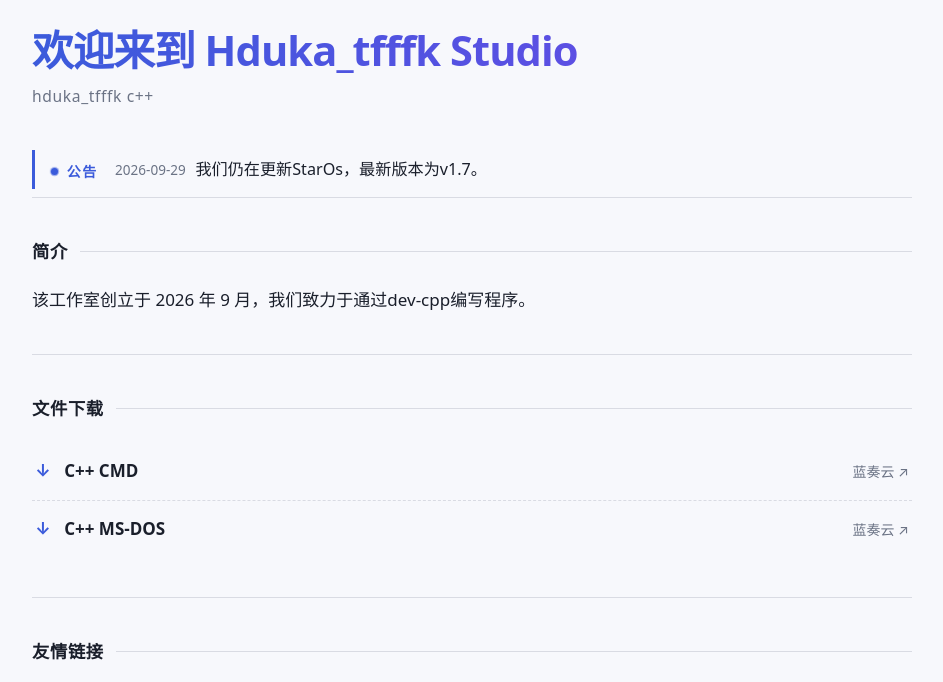
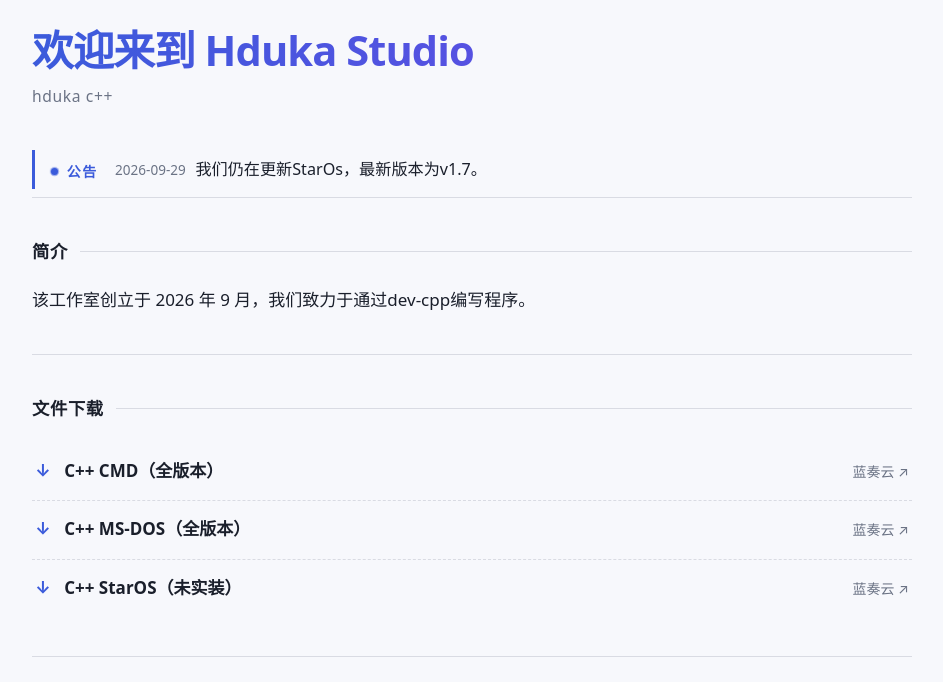
Before and after one commit to hduka/studio, a plain HTML site: page index.html in a window 1280 px wide. Shown: the part 419-1101 px from the top of the page, without its empty margins (168-1111 px from the left). Drawn offline with Linux system fonts and the light colour scheme.

Commit message:
Add files via upload

```diff
--- a/index.html
+++ b/index.html
@@ -5,7 +5,7 @@
 <meta name="viewport" content="width=device-width, initial-scale=1">
 <meta name="description" content="Hduka_tfffk Studio —— 2026 年 9 月创立的个人开发工作室，提供 C++ 命令行工具下载。">
 <meta name="theme-color" content="#3b5bdb">
-<title>Hduka_tfffk Studio | hduka_tfffk.dev</title>
+<title>Hduka Studio | hduka cpp</title>
 
 <style>
   /* ---------- 主题变量 ---------- */
@@ -354,9 +354,9 @@
 
   <header class="hero wrap">
     <img src="https://cdn.luogu.com.cn/upload/image_hosting/bkkzfzgo.png"
-         alt="Hduka_tfffk Studio 横幅图片">
-    <h1>欢迎来到 Hduka_tfffk Studio</h1>
-    <p class="tagline">hduka_tfffk c++</p>
+         alt="Hduka Studio 横幅图片">
+    <h1>欢迎来到 Hduka Studio</h1>
+    <p class="tagline">hduka c++</p>
   </header>
 
   <main class="wrap">
@@ -383,7 +383,7 @@
           <a href="https://wwavf.lanzout.com/iPwOZ46zpl9g"
              target="_blank" rel="noopener noreferrer">
             <span class="mark" aria-hidden="true">↓</span>
-            <span class="name">C++ CMD</span>
+            <span class="name">C++ CMD（全版本）</span>
             <span class="meta">蓝奏云 ↗</span>
           </a>
         </li>
@@ -391,7 +391,15 @@
           <a href="https://wwavf.lanzout.com/iWk294adoq1e"
              target="_blank" rel="noopener noreferrer">
             <span class="mark" aria-hidden="true">↓</span>
-            <span class="name">C++ MS-DOS</span>
+            <span class="name">C++ MS-DOS（全版本）</span>
+            <span class="meta">蓝奏云 ↗</span>
+          </a>
+        </li>
+		<li>
+          <a href="https://example.com"
+             target="_blank" rel="noopener noreferrer">
+            <span class="mark" aria-hidden="true">↓</span>
+            <span class="name">C++ StarOS（未实装）</span>
             <span class="meta">蓝奏云 ↗</span>
           </a>
         </li>
@@ -443,7 +451,7 @@
   </main>
 
   <footer class="wrap">
-    <p>© 2026 Hduka_tfffk Studio · hduka_tfffk.dev</p>
+    <p>© 2026 Hduka Studio · 该网页纯手写</p>
   </footer>
 
 </body>
```
